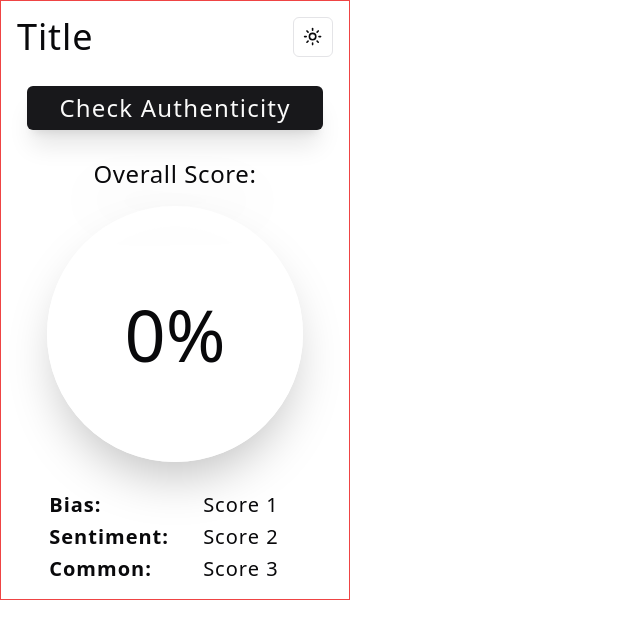
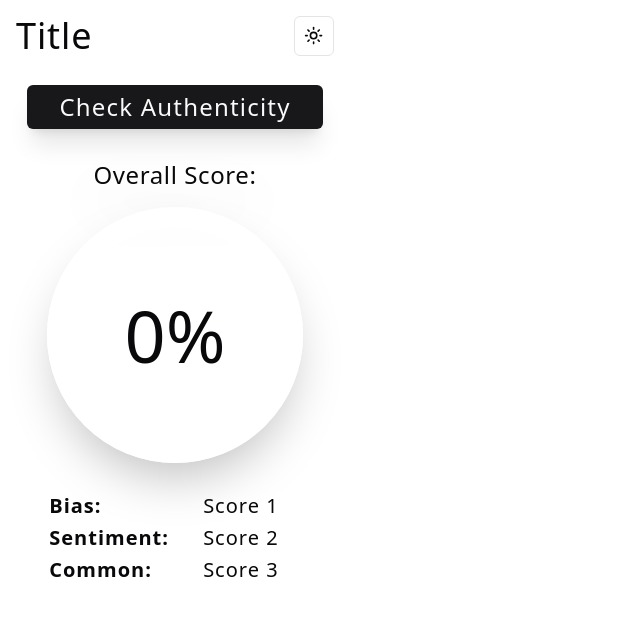
Before and after one commit to maarao/webscraper, a React (Vite) app: page / in a window 1280 px wide. Shown: the top 638 px of the page, without its empty margins (0-640 px from the left). Built offline with nearby package versions, Linux system fonts and the light colour scheme.

Commit message:
removed debug border

```diff
--- a/src/App.tsx
+++ b/src/App.tsx
@@ -29,7 +29,7 @@ function App() {
   };
 
   return (
-    <main className='flex flex-col items-center justify-between py-4 w-[350px] h-[600px] border border-red-500 animate-slide-from-top-with-fade'>
+    <main className='flex flex-col items-center justify-between py-4 w-[350px] h-[600px] animate-slide-from-top-with-fade'>
       <div className='flex justify-between w-full items-center px-4'>
         <h1 className='text-4xl font-light tracking-wide'>Title</h1>
         <ThemeToggle />
```
